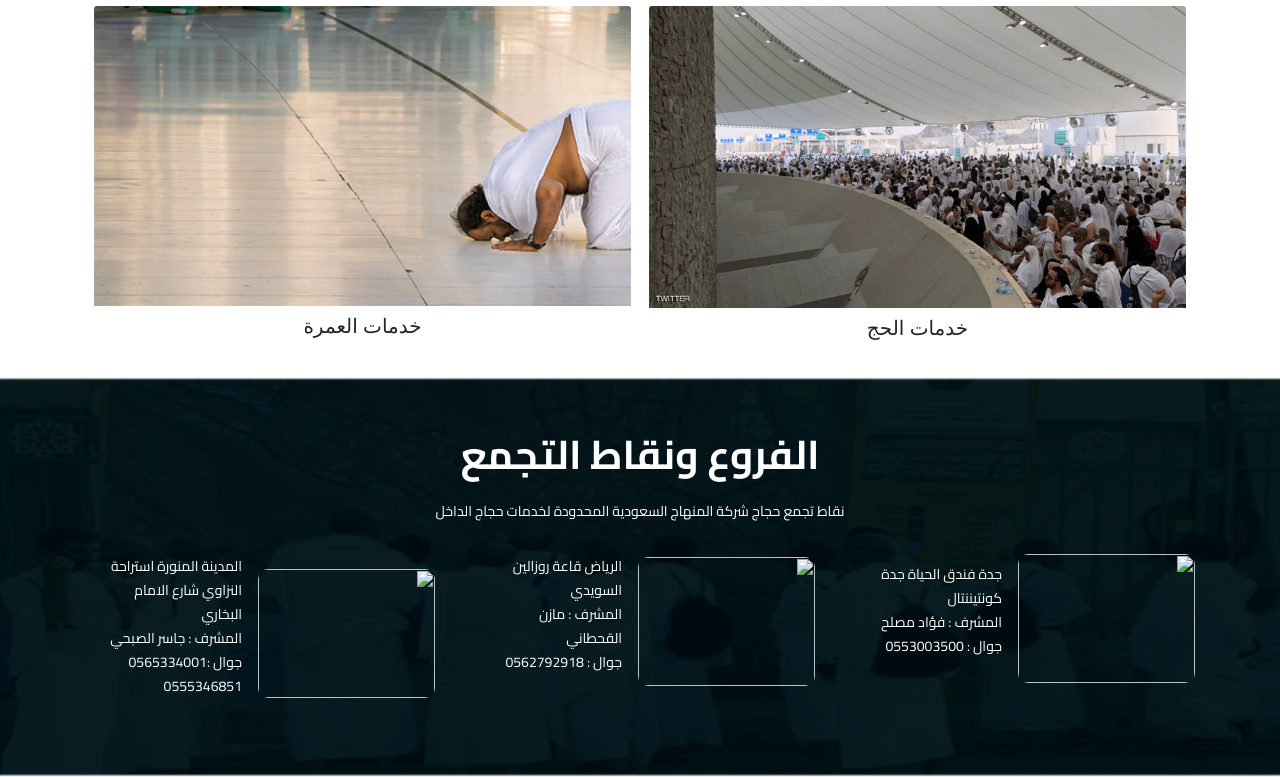
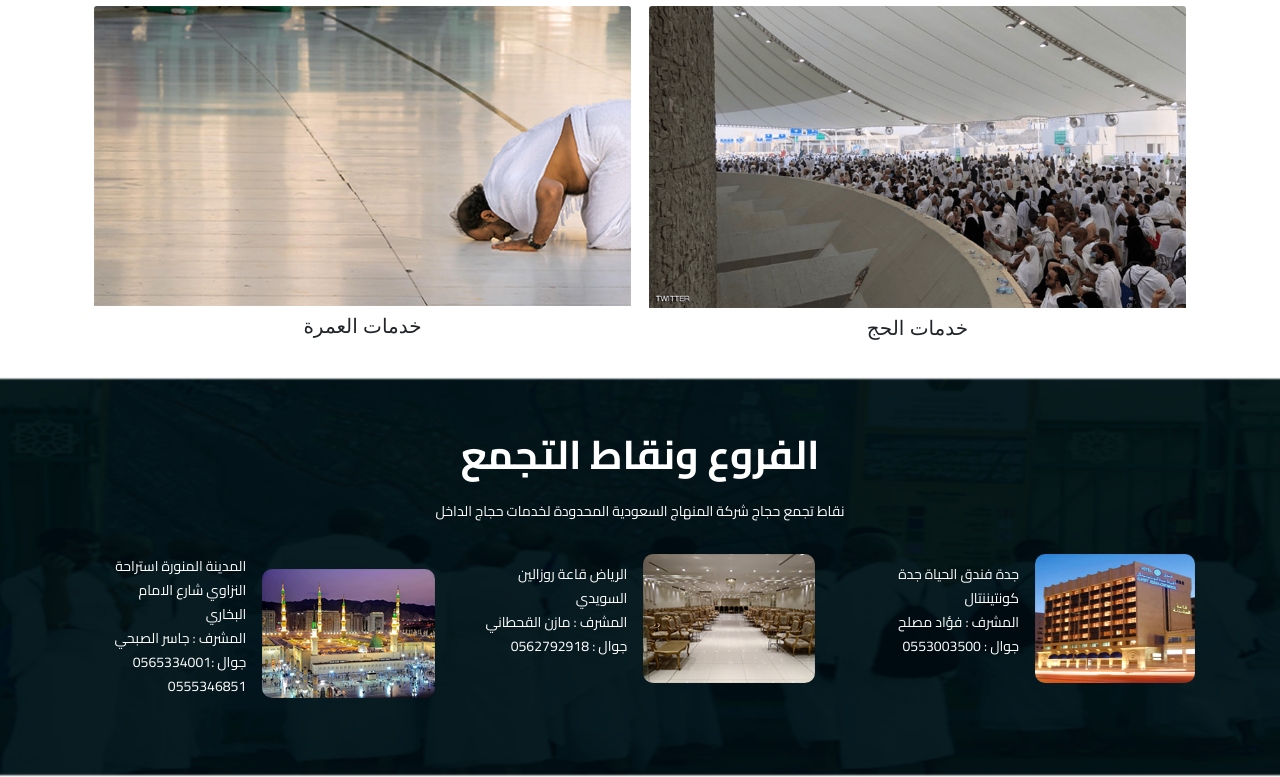
Before and after one commit to iSalma/psd, a plain HTML site: page index.html in a window 1280 px wide. Shown: the part 1213-1990 px from the top of the page. Drawn offline with Linux system fonts and the light colour scheme; the site is published under a folder, as on GitHub Pages, so addresses that start at the root find nothing.

Commit message:
Update index.html

```diff
--- a/index.html
+++ b/index.html
@@ -141,19 +141,19 @@
                 <div class="row">
                     <div class="col-md-4">
                         <div class="d-flex justify-content-center align-items-center">
-                            <img src="/images/bnya.png" alt="">
+                            <img src="images/bnya.png" alt="">
                             <p class="parag mx-3"> جدة فندق الحياة جدة كونتيننتال<br> المشرف : فؤاد مصلح<br> جوال : 0553003500</p>
                         </div>
                     </div>
                     <div class="col-md-4">
                         <div class="d-flex justify-content-center align-items-center">
-                            <img src="/images/qa3a.png" alt="">
+                            <img src="images/qa3a.png" alt="">
                             <p class="parag mx-3"> الرياض قاعة روزالين السويدي <br>المشرف : مازن القحطاني <br>جوال : 0562792918</p>
                         </div>
                     </div>
                     <div class="col-md-4">
                         <div class="d-flex justify-content-center align-items-center">
-                            <img src="/images/msgd.png" alt="">
+                            <img src="images/msgd.png" alt="">
                             <p class="parag mx-3"> المدينة المنورة استراحة النزاوي شارع الامام البخاري <br>المشرف : جاسر الصبحي<br> جوال :0565334001 0555346851
                             </p>
                         </div>
```
